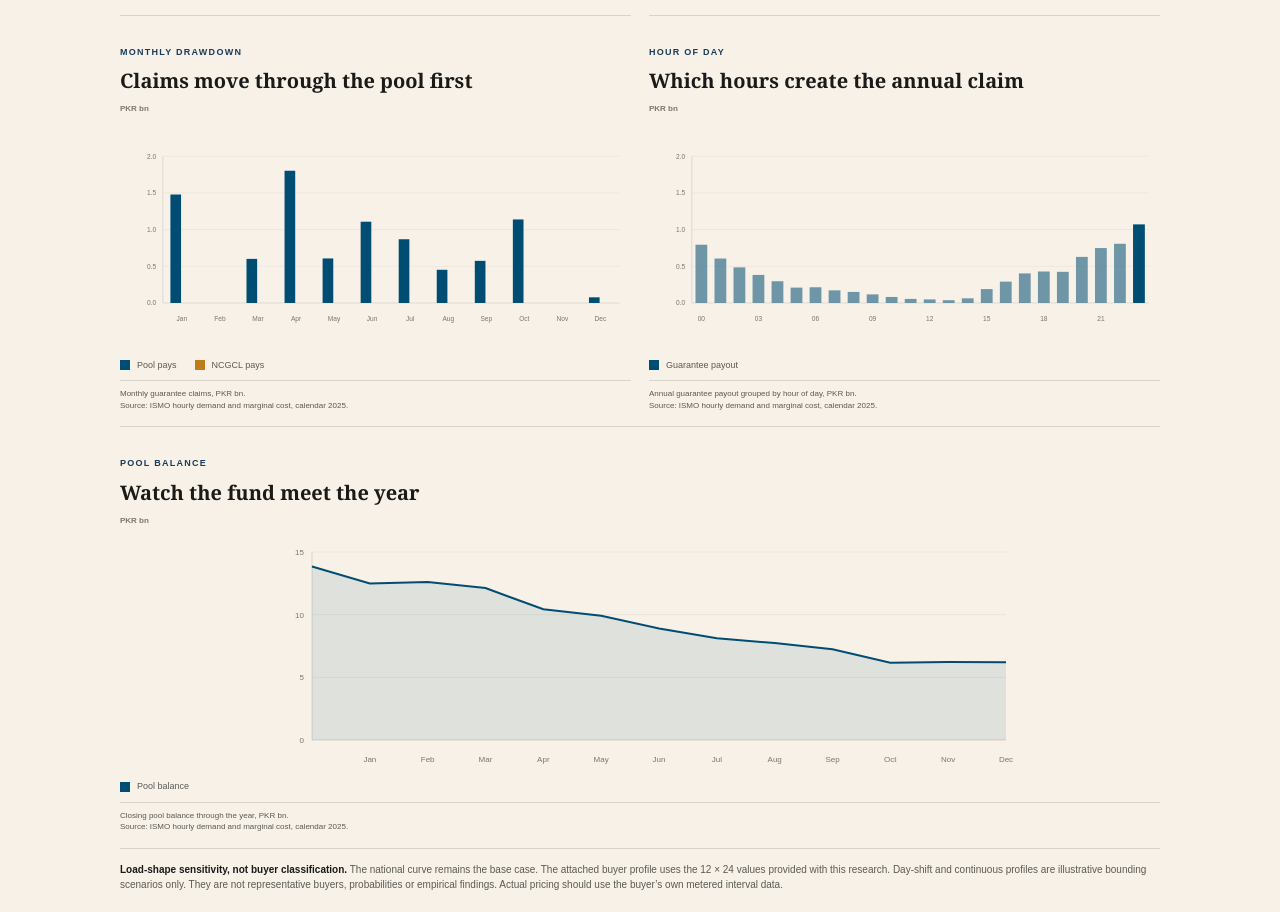
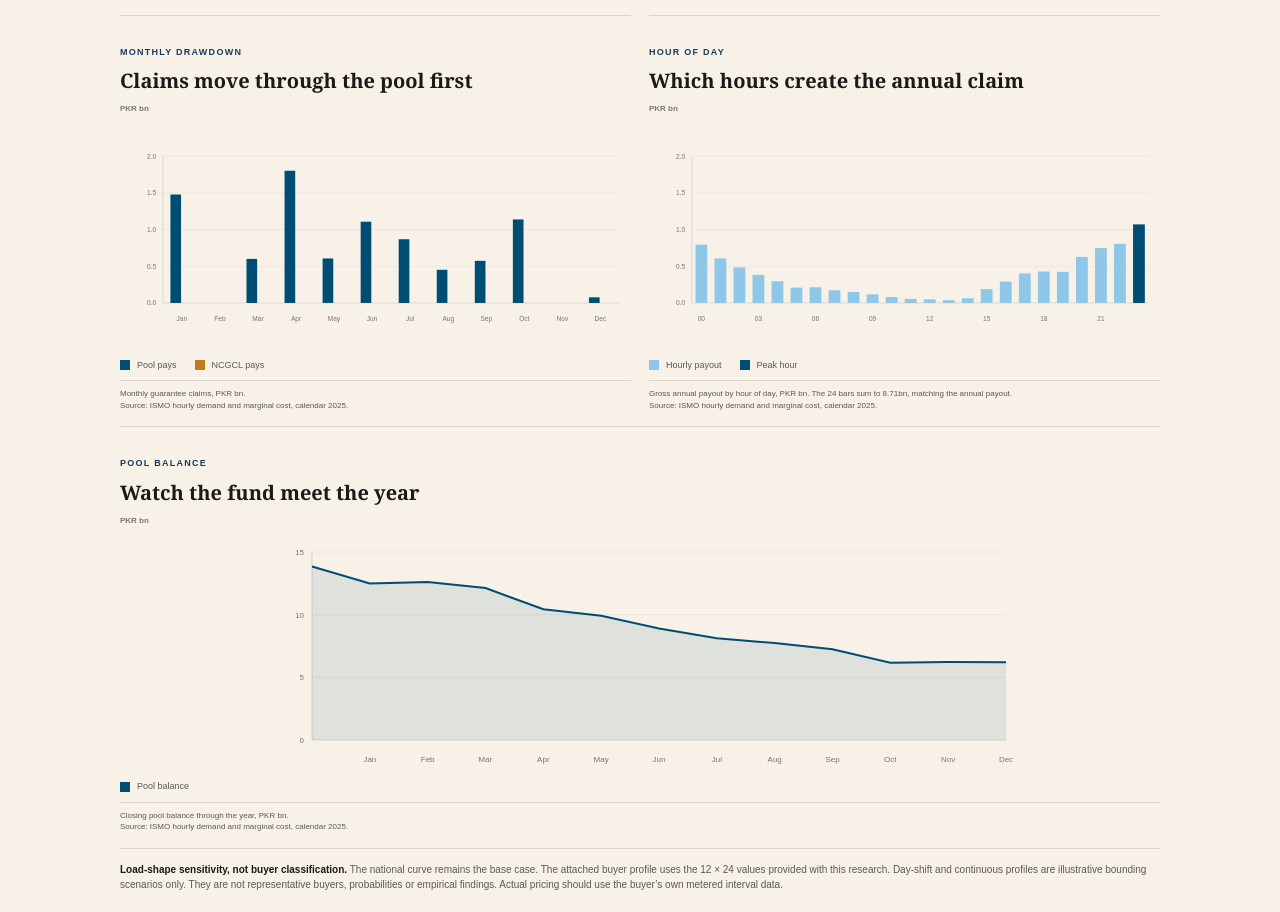
Before and after one commit to jamal715/personal-editorial-engine, a Next.js app: page /article/price-of-a-promise in a window 1280 px wide. Shown: the part 2929-3841 px from the top of the page. Built offline with nearby package versions, Linux system fonts and the light colour scheme.

Commit message:
Make hourly payout chart explicit and auditable

```diff
--- a/components/PriceGuaranteeExplorer.tsx
+++ b/components/PriceGuaranteeExplorer.tsx
@@ -27,8 +27,8 @@ function MonthlyClaims({m,a}:{m:ReturnType<typeof runIsmoModel>,a:ReturnType<typ
  return <div className="chart"><div className="unit">PKR bn</div><svg viewBox={"0 0 "+W+" "+H} role="img" aria-label="Monthly pool and NCGCL claims"><Grid a={a} W={W} L={L} R={R} T={T} ph={ph}/>{m.monthly.map((x,i)=>{const cx=L+g*(i+.5),p=bn(x.poolPays),n=bn(x.ncgcl);return <g key={x.month}><rect x={cx-bw-1} y={T+ph-p/a.top*ph} width={bw} height={p/a.top*ph} fill={POOL}/>{n>0&&<rect x={cx+1} y={T+ph-n/a.top*ph} width={bw} height={n/a.top*ph} fill={GUARANTOR}/>}<text x={cx} y={H-10} textAnchor="middle">{x.month.slice(0,3)}</text></g>})}</svg><Legend items={[["Pool pays",POOL],["NCGCL pays",GUARANTOR]]}/><Footer line="Monthly guarantee claims, PKR bn."/></div>;
 }
 function HourlyClaims({m,a}:{m:ReturnType<typeof runIsmoModel>,a:ReturnType<typeof axis>}){
- const W=620,H=235,L=52,R=14,T=25,B=32,pw=W-L-R,ph=H-T-B,g=pw/24,bw=Math.max(4,g*.62),vals=m.hourly.map(bn),peak=vals.indexOf(Math.max(...vals));
- return <div className="chart"><div className="unit">PKR bn</div><svg viewBox={"0 0 "+W+" "+H} role="img" aria-label="Guarantee payout by hour of day"><Grid a={a} W={W} L={L} R={R} T={T} ph={ph}/>{vals.map((v,h)=>{const x=L+g*(h+.5)-bw/2;return <g key={h}><rect x={x} y={T+ph-v/a.top*ph} width={bw} height={v/a.top*ph} fill={POOL} opacity={h===peak?1:.55}/>{h%3===0&&<text x={x+bw/2} y={H-10} textAnchor="middle">{String(h).padStart(2,"0")}</text>}</g>})}</svg><Legend items={[["Guarantee payout",POOL]]}/><Footer line="Annual guarantee payout grouped by hour of day, PKR bn."/></div>;
+ const W=620,H=235,L=52,R=14,T=25,B=32,pw=W-L-R,ph=H-T-B,g=pw/24,bw=Math.max(4,g*.62),vals=m.hourly.map(bn),peak=vals.indexOf(Math.max(...vals)),sum=vals.reduce((s,v)=>s+v,0);
+ return <div className="chart"><div className="unit">PKR bn</div><svg viewBox={"0 0 "+W+" "+H} role="img" aria-label="Gross annual payout by hour of day"><Grid a={a} W={W} L={L} R={R} T={T} ph={ph}/>{vals.map((v,h)=>{const x=L+g*(h+.5)-bw/2;return <g key={h}><rect x={x} y={T+ph-v/a.top*ph} width={bw} height={v/a.top*ph} fill={h===peak?POOL:"var(--hourly)"} opacity="1"/>{h%3===0&&<text x={x+bw/2} y={H-10} textAnchor="middle">{String(h).padStart(2,"0")}</text>}</g>})}</svg><Legend items={[["Hourly payout","var(--hourly)"],["Peak hour",POOL]]}/><Footer line={"Gross annual payout by hour of day, PKR bn. The 24 bars sum to "+sum.toFixed(2)+"bn, matching the annual payout."}/></div>;
 }
 function PoolBalance({m}:{m:ReturnType<typeof runIsmoModel>}){
  const W=760,H=245,L=52,R=14,T=25,B=32,vals=[m.premium,...m.monthly.map(x=>x.end)].map(bn),a=axis(Math.max(...vals),3),pw=W-L-R,ph=H-T-B,pts=vals.map((v,i)=>[L+pw*i/12,T+ph-v/a.top*ph]),line=pts.map(p=>p.join(",")).join(" "),area=L+","+(T+ph)+" "+line+" "+(W-R)+","+(T+ph),empty=m.monthly.findIndex(x=>x.ncgcl>0);
```
